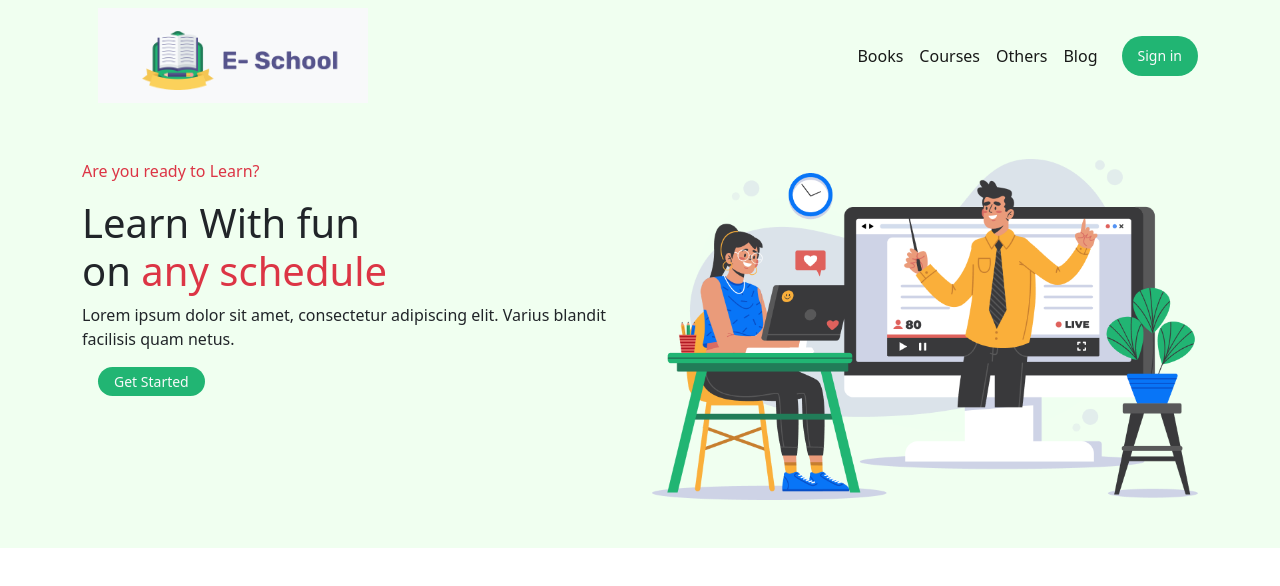
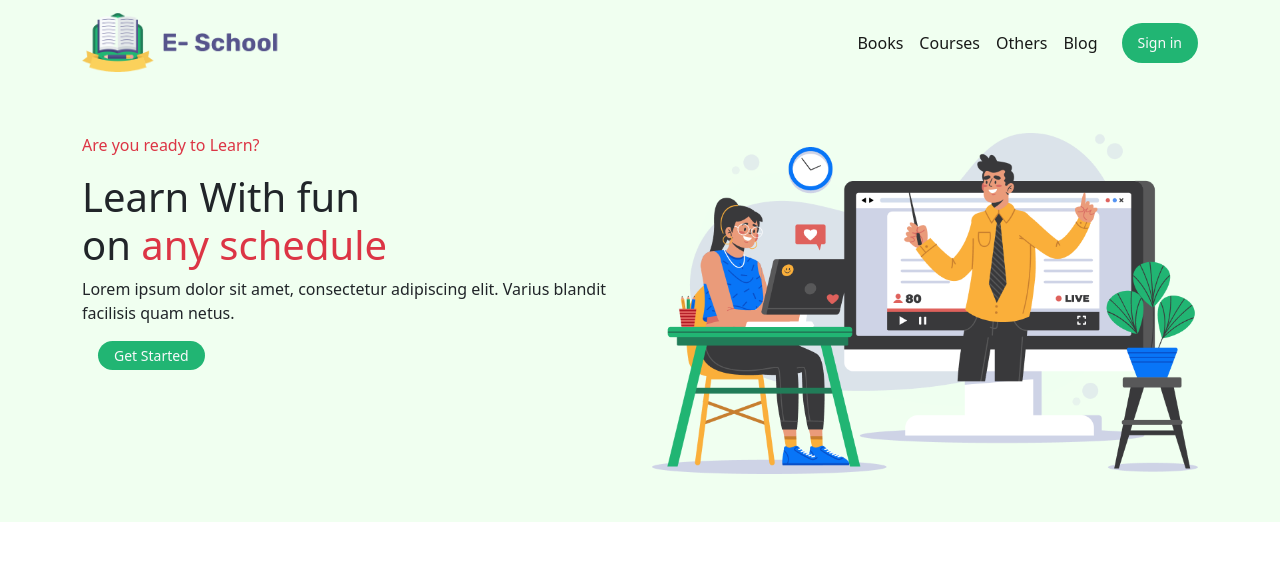
Before and after one commit to Emtiaz-Rahman/e-school, a plain HTML site: page index.html in a window 1280 px wide. Drawn offline with Linux system fonts and the light colour scheme.

Commit message:
banner part correction

```diff
--- a/index.html
+++ b/index.html
@@ -16,13 +16,8 @@
         <nav class="navbar navbar-expand-lg navbar-light bg_style">
             <div class="container">
                 <a class="navbar-brand" href="#">
-                    <nav class="navbar navbar-light bg-light">
-                        <div class="container">
-                            <a class="navbar-brand" href="#">
-                                <img src="images/ICON/Logo1.png" alt="" width="198.07" height="59">
-                            </a>
-                        </div>
-                    </nav>
+                    <img src="images/ICON/Logo1-removebg-preview.png" alt="" width="198.07" height="59">
+
                 </a>
                 <button class="navbar-toggler" type="button" data-bs-toggle="collapse"
                     data-bs-target="#navbarSupportedContent" aria-controls="navbarSupportedContent"
@@ -59,10 +54,13 @@
                         <div class="banner_text">
                             <p class="text-danger">Are you ready to Learn?</p>
                             <h1>Learn With fun
-                                 <span class="d-block">on<span class="text-danger"> any schedule</span></span></h1>
+                                <span class="d-block">on<span class="text-danger"> any schedule</span></span>
+                            </h1>
                             <p>Lorem ipsum dolor sit amet, consectetur adipiscing elit. Varius blandit facilisis quam
                                 netus.</p>
-                                <button type="button" class=" btn-sm rounded-pill px-3 ms-3 border-0 text-light  bg_color">Get Started</button>
+                            <button type="button"
+                                class=" btn-sm rounded-pill px-3 ms-3 border-0 text-light  bg_color">Get
+                                Started</button>
                         </div>
                     </div>
                     <div class="col-xl-6">
@@ -74,7 +72,7 @@
             </div>
         </section>
 
-<!-- =============== banner part end ==================== -->
+        <!-- =============== banner part end ==================== -->
 
 
 
```
Also changed, not shown: images/ICON/Logo1-removebg-preview.png (added).
